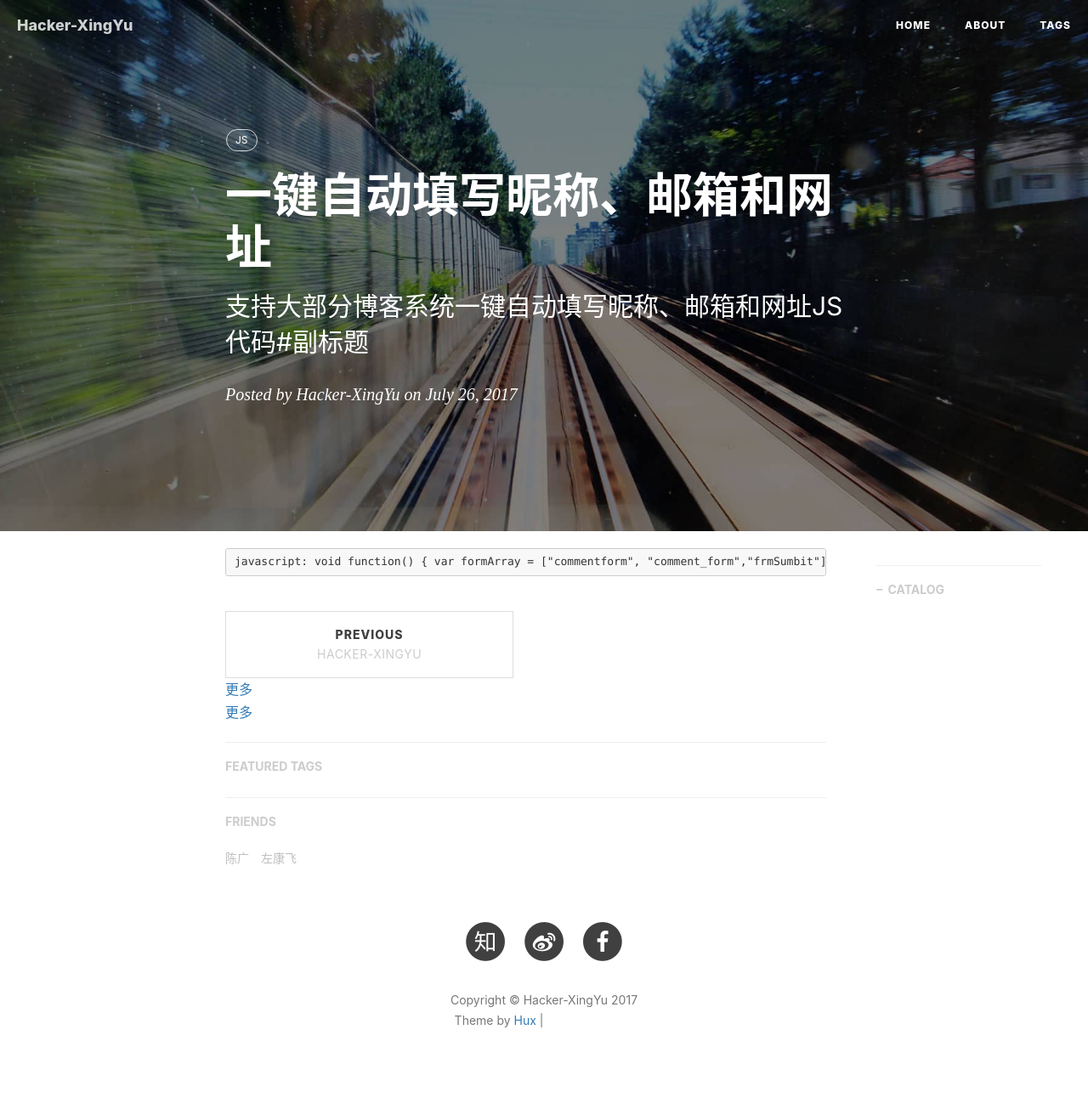
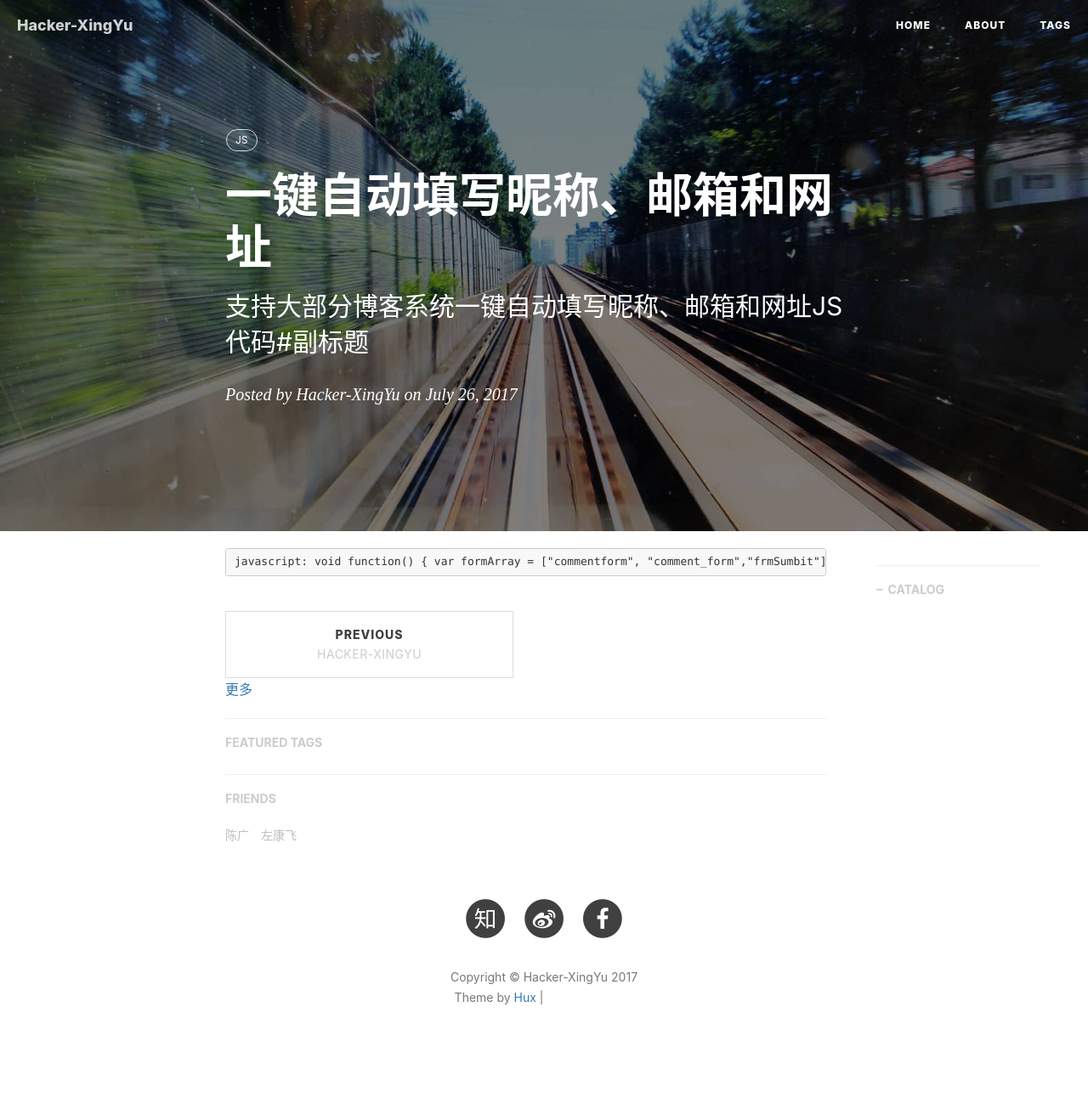
Before and after one commit to 9157net/9157net.github.io, a Jekyll site: the page built from _posts/2017-07-26-自动评论JS代码.markdown, in a window 1280 px wide. Shown: the whole page at 85% size. Built offline with Jekyll 4.4.1, drawn with Linux system fonts in a browser that asks for light colours; nearby versions of some CDN libraries; comment, search, counter and statistics services are not loaded; after the commit the page ends 1278 px from its top, so only the background shows below that; grey boxes are pictures that could not be loaded.

Commit message:
Hacker-XingYu

```diff
--- a/_layouts/post.html
+++ b/_layouts/post.html
@@ -80,10 +80,6 @@ layout: default
                     </li>
                     {% endif %}
                 </ul>
-<!-- UY BEGIN -->
-<div id="uyan_frame"></div>
-<script type="text/javascript" src="http://v2.uyan.cc/code/uyan.js?uid=2139946"></script>
-<!-- UY END -->
 <!-- JiaThis Button BEGIN -->
 <div class="jiathis_style">
 	<a class="jiathis_button_cqq"></a>
@@ -95,24 +91,12 @@ layout: default
 </div>
 <script type="text/javascript" src="http://v3.jiathis.com/code/jia.js?uid=2139946" charset="utf-8"></script>
 <!-- JiaThis Button END -->
-<!-- JiaThis Button BEGIN -->
-<div class="jiathis_style">
-	<a class="jiathis_button_cqq"></a>
-	<a class="jiathis_button_qzone"></a>
-	<a class="jiathis_button_tsina"></a>
-	<a class="jiathis_button_copy"></a>
-	<a href="http://www.jiathis.com/share?uid=2139946" class="jiathis jiathis_txt jtico jtico_jiathis" target="_blank">更多</a>
-	<a class="jiathis_counter_style"></a>
-</div>
-<script type="text/javascript" src="http://v3.jiathis.com/code/jia.js?uid=2139946" charset="utf-8"></script>
-<!-- JiaThis Button END -->
-
-                {% if site.disqus_username %}
-                <!-- UY BEGIN -->
+<!-- UY BEGIN -->
 <div id="uyan_frame"></div>
 <script type="text/javascript" src="http://v2.uyan.cc/code/uyan.js?uid=2139946"></script>
 <!-- UY END -->
 
+                {% if site.disqus_username %}
                 <!-- disqus 评论框 start -->
                 <div class="comment">
                     <div id="disqus_thread" class="disqus-thread"></div>
```
